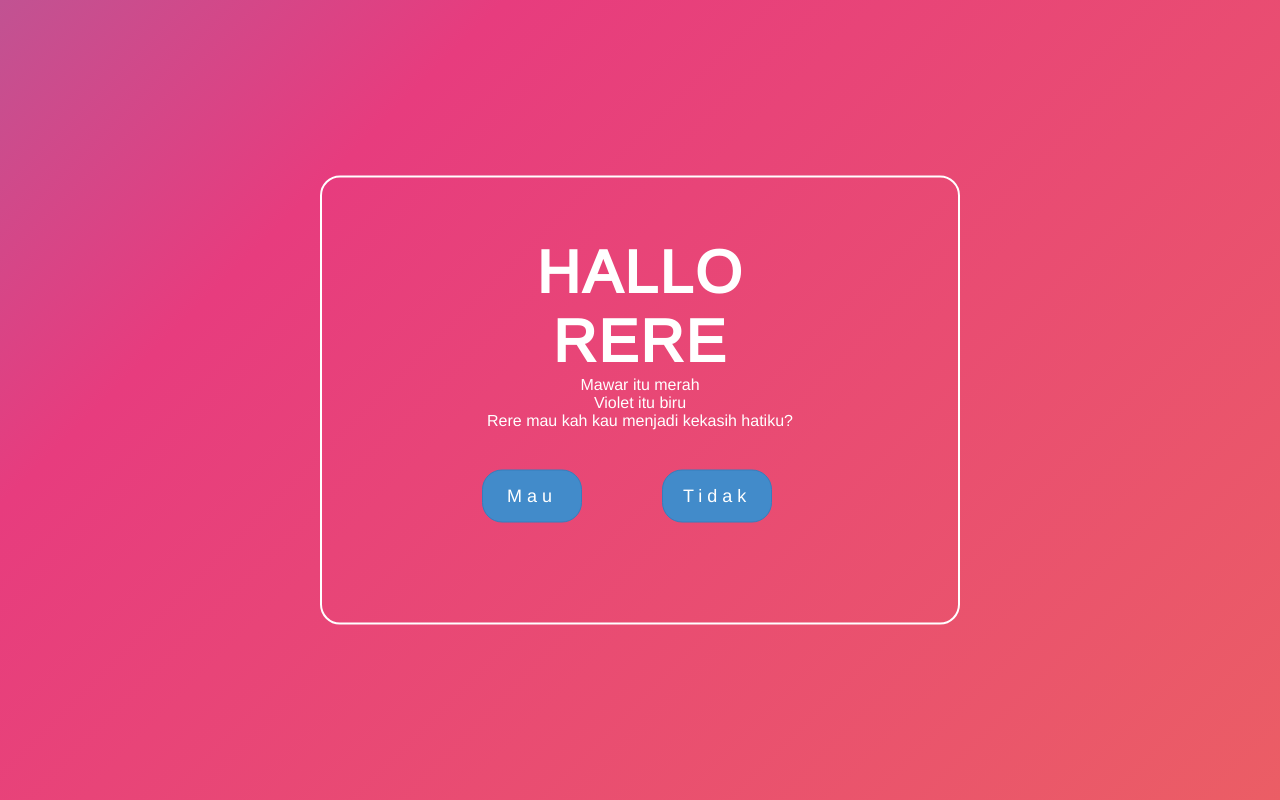
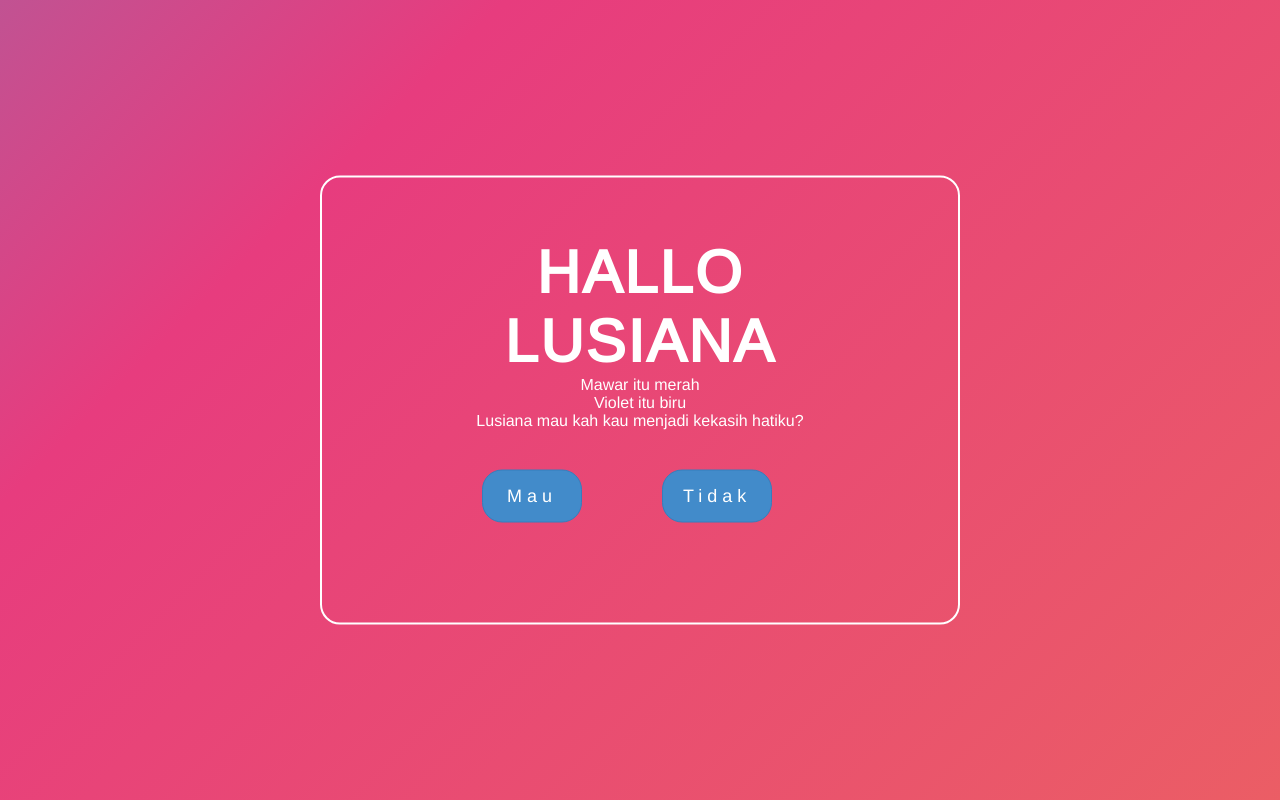
Before and after one commit to Hellboy102/Diah, a plain HTML site: page index.html in a window 1280 px wide. Drawn offline with nearby package versions, Linux system fonts and the light colour scheme.

Commit message:
Update index.html

```diff
--- a/index.html
+++ b/index.html
@@ -15,10 +15,10 @@ Name : Ardians
 <body>
     <section>
         <div class="textme">
-            <h1>Hallo Rere</h1>
+            <h1>Hallo Lusiana</h1>
             <p>Mawar itu merah</p>
             <p>Violet itu biru</p>
-            <p>Rere mau kah kau menjadi kekasih hatiku?</p>
+            <p>Lusiana mau kah kau menjadi kekasih hatiku?</p>
 <div class="jancok">
 
 
```
